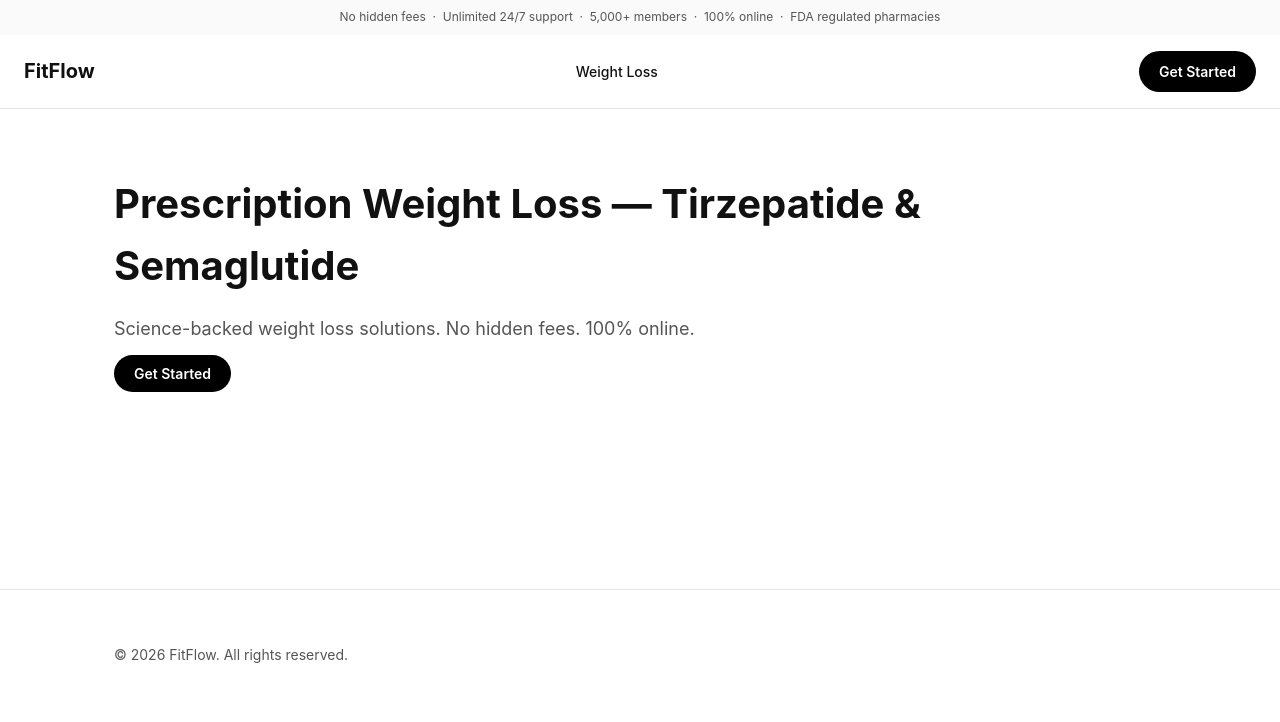
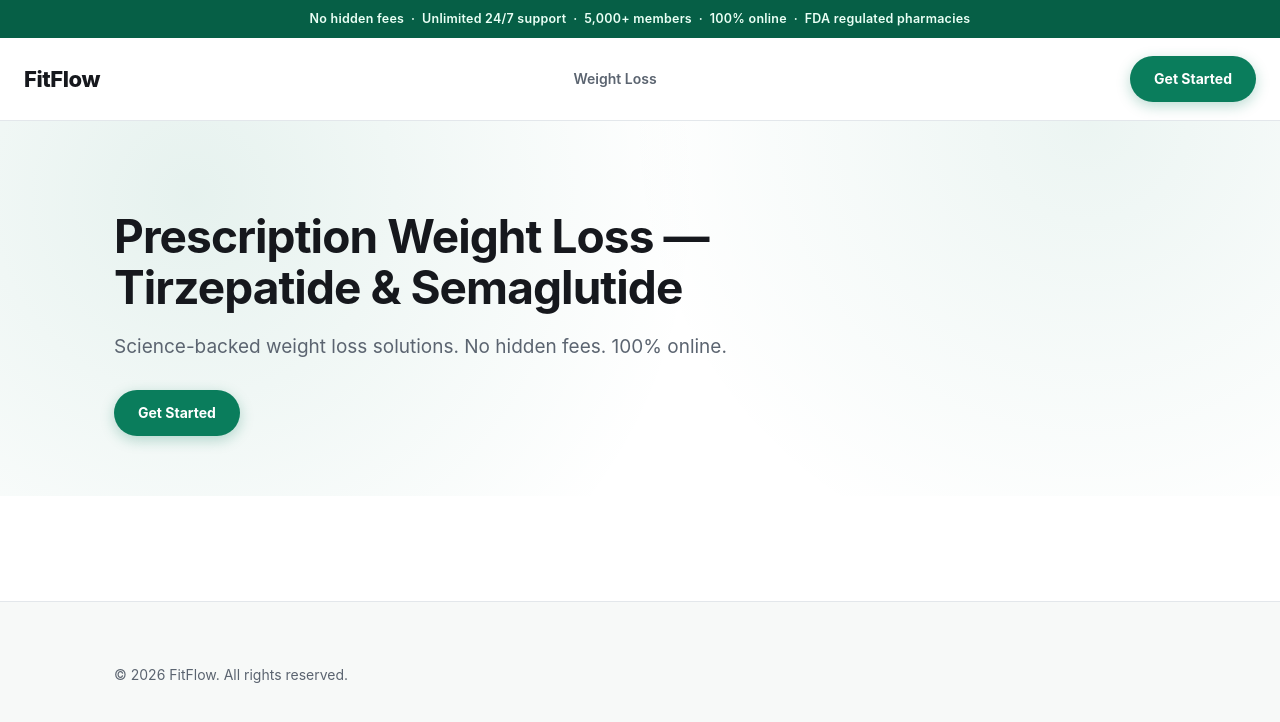
Before and after one commit to AdrienCohen1/fitflow-site, a Next.js app: page / in a window 1280 px wide. Shown: the top 722 px of the page. Built offline with nearby package versions, Linux system fonts and the light colour scheme.

Commit message:
Update globals.css

```diff
--- a/app/globals.css
+++ b/app/globals.css
@@ -1,10 +1,13 @@
 :root {
-  --black: #000000;
-  --gray-900: #111111;
-  --gray-600: #555555;
-  --gray-200: #e5e5e5;
-  --gray-50: #fafafa;
-  --accent: #0a7d5c;
+  --brand: #0a7d5c;
+  --brand-dark: #065f46;
+  --brand-light: #e6f4ef;
+  --black: #0a0a0a;
+  --gray-900: #16181d;
+  --gray-600: #5b6470;
+  --gray-200: #e3e7eb;
+  --gray-50: #f7f9f8;
+  --white: #ffffff;
 }
 
 * { box-sizing: border-box; }
@@ -13,10 +16,11 @@ body {
   margin: 0;
   font-family: -apple-system, BlinkMacSystemFont, "Segoe UI", Roboto, Helvetica, Arial, sans-serif;
   color: var(--gray-900);
-  line-height: 1.55;
+  line-height: 1.6;
+  background: var(--white);
 }
 
-a { color: inherit; }
+a { color: var(--brand); }
 
 .container {
   max-width: 1100px;
@@ -28,7 +32,8 @@ header.site-header {
   border-bottom: 1px solid var(--gray-200);
   position: sticky;
   top: 0;
-  background: #fff;
+  background: rgba(255, 255, 255, 0.92);
+  backdrop-filter: blur(8px);
   z-index: 10;
 }
 
@@ -36,73 +41,136 @@ header.site-header {
   display: flex;
   align-items: center;
   justify-content: space-between;
-  padding: 16px 24px;
+  padding: 18px 24px;
 }
 
-.logo { font-weight: 700; font-size: 20px; text-decoration: none; }
+.logo {
+  font-weight: 800;
+  font-size: 22px;
+  text-decoration: none;
+  color: var(--gray-900);
+  letter-spacing: -0.02em;
+}
 
 nav.main-nav ul {
   list-style: none;
   display: flex;
-  gap: 24px;
+  gap: 28px;
   margin: 0;
   padding: 0;
 }
 
-nav.main-nav a { text-decoration: none; font-size: 14px; font-weight: 500; }
+nav.main-nav a {
+  text-decoration: none;
+  font-size: 14px;
+  font-weight: 600;
+  color: var(--gray-600);
+}
+
+nav.main-nav a:hover { color: var(--brand); }
 
 .cta-btn {
-  background: var(--black);
+  background: var(--brand);
   color: #fff;
-  padding: 10px 20px;
+  padding: 12px 24px;
   border-radius: 999px;
   text-decoration: none;
-  font-weight: 600;
+  font-weight: 700;
   font-size: 14px;
+  display: inline-block;
+  box-shadow: 0 4px 14px rgba(10, 125, 92, 0.28);
+  transition: transform 0.15s ease, box-shadow 0.15s ease;
+}
+
+.cta-btn:hover {
+  transform: translateY(-1px);
+  box-shadow: 0 6px 18px rgba(10, 125, 92, 0.36);
 }
 
 .trust-bar {
-  background: var(--gray-50);
-  font-size: 12px;
-  color: var(--gray-600);
+  background: var(--brand-dark);
+  color: #eafff5;
+  font-size: 12.5px;
+  font-weight: 600;
+  letter-spacing: 0.02em;
   text-align: center;
-  padding: 8px 0;
+  padding: 9px 0;
 }
 
 main { min-height: 60vh; }
 
-.hero { padding: 64px 0 40px; }
-.hero h1 { font-size: 40px; margin: 0 0 12px; }
-.hero p.lead { font-size: 18px; color: var(--gray-600); max-width: 640px; }
+.hero {
+  padding: 90px 0 60px;
+  background:
+    radial-gradient(circle at 15% 20%, rgba(10, 125, 92, 0.10), transparent 45%),
+    radial-gradient(circle at 85% 0%, rgba(10, 125, 92, 0.08), transparent 40%),
+    var(--white);
+}
+
+.hero h1 {
+  font-size: 46px;
+  line-height: 1.1;
+  margin: 0 0 16px;
+  letter-spacing: -0.02em;
+  max-width: 720px;
+}
+
+.hero p.lead {
+  font-size: 19px;
+  color: var(--gray-600);
+  max-width: 620px;
+  margin-bottom: 28px;
+}
 
 .card-grid {
   display: grid;
-  grid-template-columns: repeat(auto-fit, minmax(260px, 1fr));
+  grid-template-columns: repeat(auto-fit, minmax(250px, 1fr));
   gap: 20px;
   margin: 32px 0;
 }
 
 .card {
   border: 1px solid var(--gray-200);
-  border-radius: 12px;
-  padding: 24px;
+  border-radius: 16px;
+  padding: 26px;
+  background: var(--white);
+  transition: box-shadow 0.15s ease, transform 0.15s ease;
 }
 
-.card h3 { margin-top: 0; }
-.price { font-size: 28px; font-weight: 700; }
-section { padding: 40px 0; }
+.card:hover {
+  box-shadow: 0 10px 30px rgba(16, 24, 32, 0.08);
+  transform: translateY(-2px);
+}
+
+.card h3 { margin-top: 0; font-size: 18px; }
+
+.price {
+  font-size: 30px;
+  font-weight: 800;
+  color: var(--brand-dark);
+  letter-spacing: -0.02em;
+}
+
+section { padding: 56px 0; }
+section:nth-of-type(even) { background: var(--gray-50); }
 section + section { border-top: 1px solid var(--gray-200); }
-h2 { font-size: 28px; }
 
-.faq-item { border-bottom: 1px solid var(--gray-200); padding: 20px 0; }
-.faq-item h3 { margin: 0 0 8px; font-size: 17px; }
+h2 {
+  font-size: 30px;
+  letter-spacing: -0.01em;
+  margin-bottom: 24px;
+}
+
+.faq-item { border-bottom: 1px solid var(--gray-200); padding: 22px 0; }
+.faq-item h3 { margin: 0 0 8px; font-size: 17px; color: var(--gray-900); }
 .faq-item p { margin: 0; color: var(--gray-600); }
 
-.legal-note { font-size: 12px; color: var(--gray-600); margin-top: 24px; }
+.legal-note { font-size: 12px; color: var(--gray-600); margin-top: 24px; line-height: 1.5; }
 
 footer.site-footer {
   border-top: 1px solid var(--gray-200);
-  padding: 40px 0;
+  background: var(--gray-50);
+  padding: 48px 0;
   font-size: 14px;
   color: var(--gray-600);
 }
@@ -113,16 +181,25 @@ footer .cols {
   gap: 24px;
 }
 
-footer h4 { color: var(--gray-900); font-size: 13px; text-transform: uppercase; letter-spacing: .05em; }
+footer h4 {
+  color: var(--gray-900);
+  font-size: 12.5px;
+  text-transform: uppercase;
+  letter-spacing: 0.06em;
+  margin-bottom: 12px;
+}
+
 footer ul { list-style: none; padding: 0; margin: 0; }
-footer li { margin-bottom: 8px; }
+footer li { margin-bottom: 10px; }
+footer a { color: var(--gray-600); text-decoration: none; }
+footer a:hover { color: var(--brand); }
 
 .todo-banner {
   background: #fff7e6;
   border: 1px solid #f0c36d;
   color: #6b4a00;
-  padding: 10px 16px;
-  border-radius: 8px;
+  padding: 12px 16px;
+  border-radius: 10px;
   font-size: 13px;
-  margin-bottom: 16px;
+  margin-bottom: 20px;
 }
```
